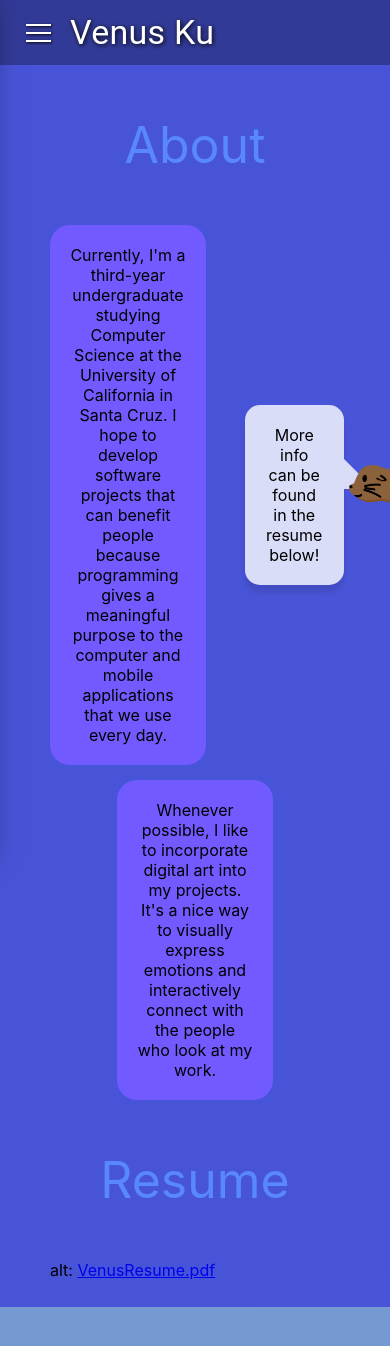
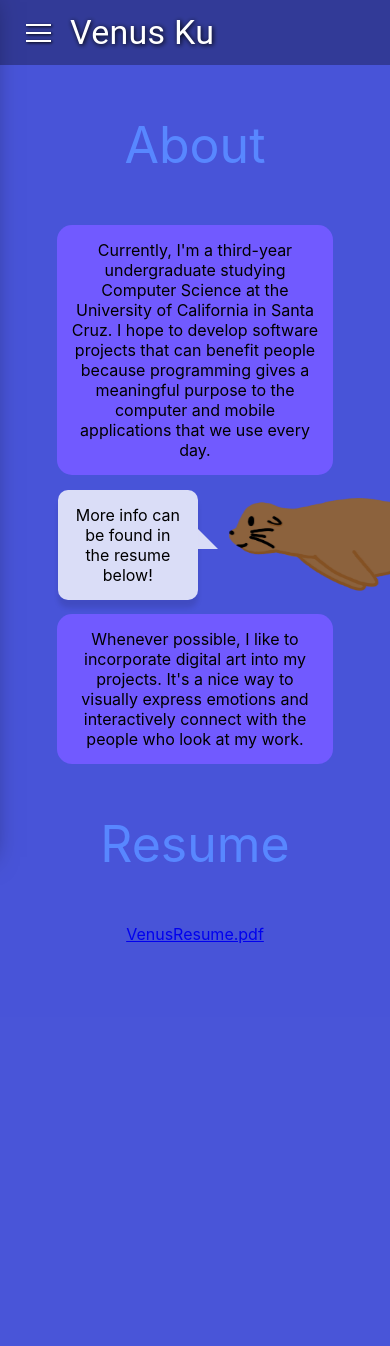
Before and after one commit to venuswku/venuswku.github.io, a React (Create React App) app: page /about in a window 390 px wide. Shown: the top 1346 px of the page. Before the commit the page ends 1307 px from the top, so only its background shows below. Built offline with nearby package versions, Linux system fonts and the light colour scheme.

Commit message:
about page is responsive

```diff
--- a/src/Pages/About/About.css
+++ b/src/Pages/About/About.css
@@ -94,5 +94,78 @@
 }
 
 .resume {
-    margin: auto;
+    height: 100vh;
+    text-align: center;
 }
+
+/* when display screen is less than or equal to 768 pixels wide */
+@media (max-width: 768px) {
+    .speech-bubble {
+        border-radius: 10px;
+        padding: 15px;
+    }
+    .speech-bubble::before {
+        border-width: 10px;
+        top: 35%;
+    }
+    .about-speech-bubble {
+        width: 50%;
+    }
+
+    .about-me {
+        flex-direction: column-reverse;
+    }
+    .sea-lion-speech {
+        position: static;
+        margin-left: 40%;
+    }
+    .sea-lion {
+        width: 70%;
+        height: 70%;
+        margin-left: 5%;
+    }
+    .about-me-section {
+        width: 70%;
+        margin-bottom: 5%;
+    }
+
+    .resume {
+        height: 80vh;
+    }
+}
+
+/* when display screen is less than or equal to 425 pixels wide */
+@media (max-width: 425px) {
+    .about-speech-bubble {
+        width: 50%;
+    }
+
+    .about-me {
+        flex-direction: column-reverse;
+    }
+    .sea-lion-speech {
+        width: 100vw;
+    }
+    .sea-lion {
+        width: 100%;
+        height: 100%;
+        margin-left: 8%;
+    }
+    .about-me-section {
+        width: 85%;
+        padding: 15px;
+        border-radius: 15px;
+    }
+
+    .resume {
+        height: 50vh;
+    }
+}
+
+/* when display screen is less than or equal to 375 pixels wide */
+@media (max-width: 375px) {
+    .heading {
+        font-size: 40px;
+        margin: 10% 0;
+    }
+}
--- a/src/Pages/About/About.js
+++ b/src/Pages/About/About.js
@@ -25,9 +25,11 @@ function About() {
                 It's a nice way to visually express emotions and interactively connect with the people who look at my work.
             </div>
             <p className="heading" ref={resumeRef}>Resume</p>
-            <object data={Resume} type="application/pdf" width="100%" height="950px" className="resume">
-                alt: <a href={Resume} target="_blank" rel="noopener noreferrer">VenusResume.pdf</a>
-            </object>
+            <div className="resume">
+                <object data={Resume} type="application/pdf" width="100%" height="100%">
+                    <a href={Resume} target="_blank" rel="noopener noreferrer">VenusResume.pdf</a>
+                </object>
+            </div>
         </div>
     );
 }
```
Also changed, not shown: 1 other file (tests, documents, lock files or other folders).
